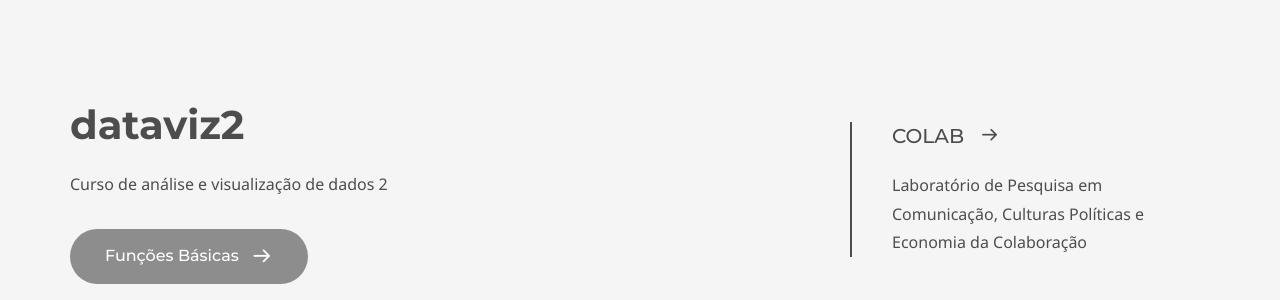
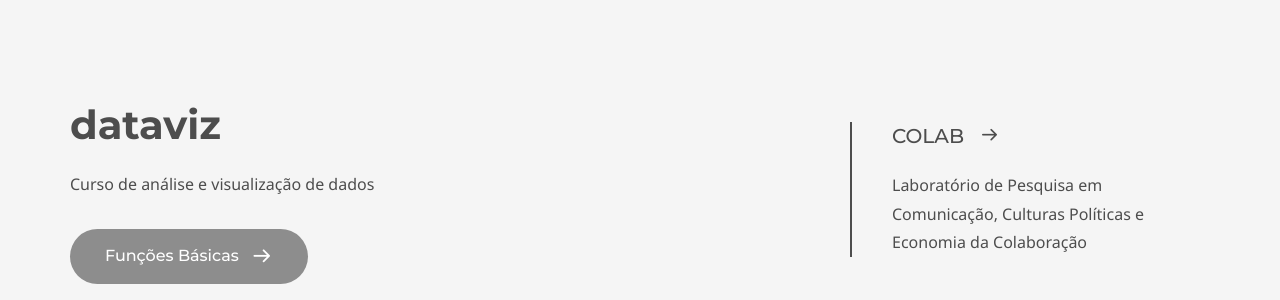
Before and after one commit to coLAB-UFF/docs, a Jekyll site: the page built from dataviz2.md, in a window 1280 px wide and 900 px high. Shown: the part 145-445 px from the top of the window. Built offline with Jekyll 4.4.1, drawn with Linux system fonts in a browser that asks for light colours; some web fonts are replaced.

Commit message:
Update dataviz2.md

```diff
--- a/dataviz2.md
+++ b/dataviz2.md
@@ -5,8 +5,8 @@ keywords:
 comments: false
 
 # Hero section
-title: dataviz2
-description: Curso de análise e visualização de dados 2
+title: dataviz
+description: Curso de análise e visualização de dados
 
 # Author box
 author:
```
